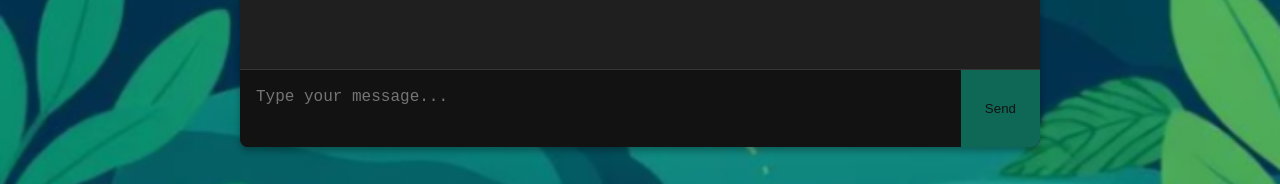
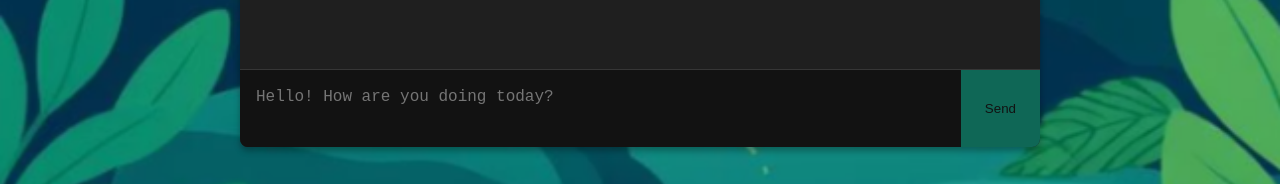
Before and after one commit to shamit09/Mental-Health-Journal-, a plain HTML site: page chat.html in a window 1280 px wide. Shown: the part 593-777 px from the top of the page. Drawn offline with Linux system fonts and the light colour scheme.

Commit message:
Update chat.html

```diff
--- a/chat.html
+++ b/chat.html
@@ -97,7 +97,7 @@
   <div class="chat-container">
     <div id="messages" class="message-list"></div>
     <div class="chat-input">
-      <textarea id="input" rows="2" placeholder="Type your message..."></textarea>
+      <textarea id="input" rows="2" placeholder="Hello! How are you doing today?"></textarea>
       <button id="send">Send</button>
     </div>
   </div>
```
